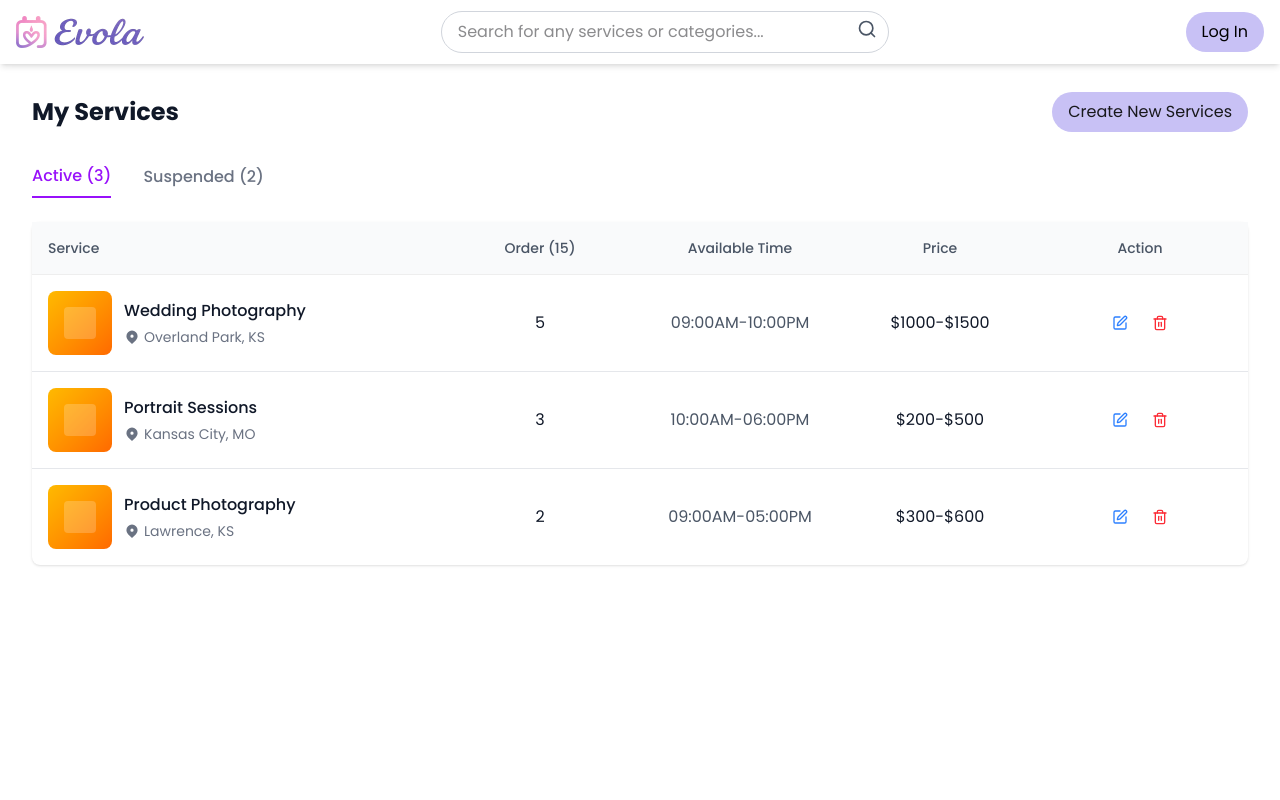
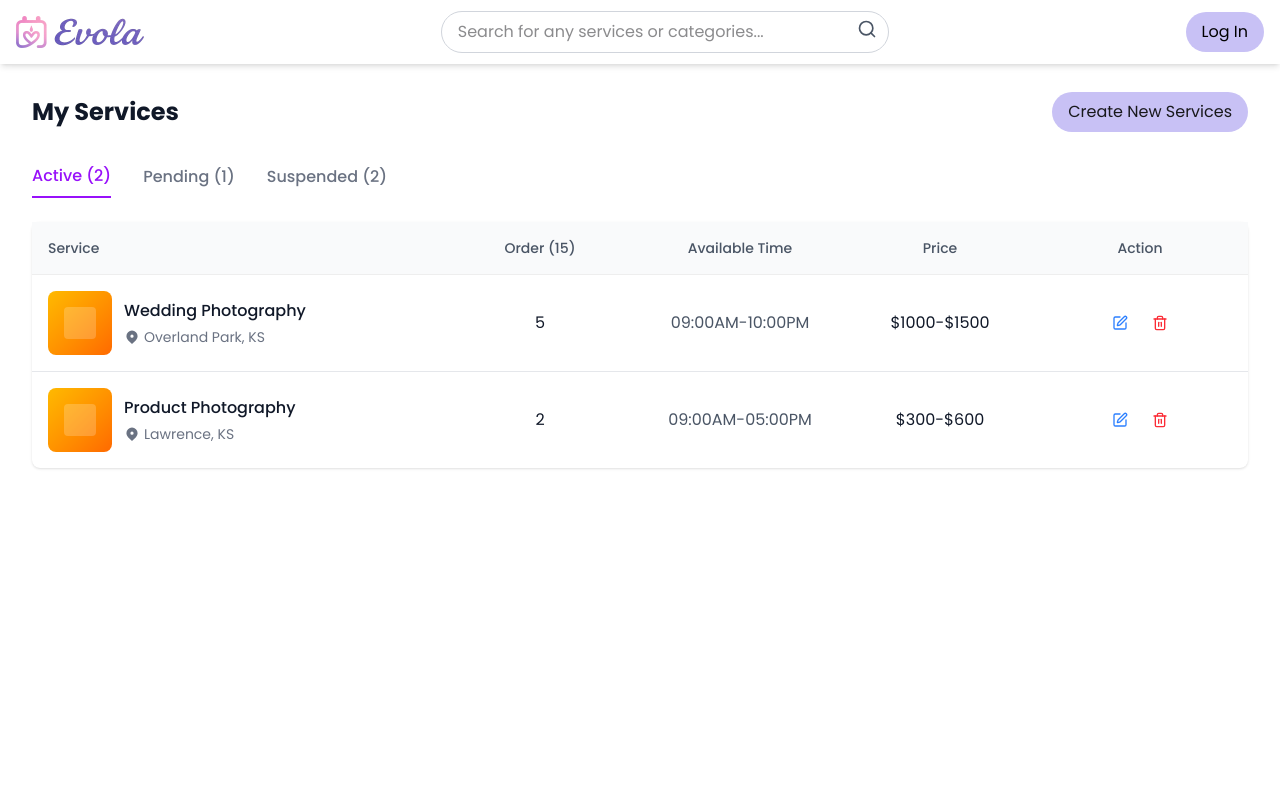
Before and after one commit to hasiburrahmanakash79/Multi-vendor, a React (Vite) app: page /my-services in a window 1280 px wide. Shown: the top 800 px of the page. Built offline with nearby package versions, Linux system fonts and the light colour scheme.

Commit message:
feat: update service status from Active to Pending and add pending services tab in MyServices component

```diff
--- a/index.html
+++ b/index.html
@@ -4,7 +4,7 @@
     <meta charset="UTF-8" />
     <link rel="icon" type="image/svg+xml" href="/icon.png" />
     <meta name="viewport" content="width=device-width, initial-scale=1.0" />
-    <title>Vite + React</title>
+    <title>Multi Vendor</title>
   </head>
   <body>
     <div id="root"></div>
--- a/src/Pages/BuyerPages/MyServices.jsx
+++ b/src/Pages/BuyerPages/MyServices.jsx
@@ -35,7 +35,7 @@ export default function MyServices() {
       orders: 3,
       time: "10:00AM-06:00PM",
       price: "$200-$500",
-      status: "Active",
+      status: "Pending",
       image: "/api/placeholder/80/80",
     },
     {
@@ -81,6 +81,9 @@ export default function MyServices() {
   );
   const activeCount = services.filter(
     (service) => service.status === "Active"
+  ).length;
+  const pendingCount = services.filter(
+    (service) => service.status === "Pending"
   ).length;
   const suspendedCount = services.filter(
     (service) => service.status === "Suspended"
@@ -136,6 +139,16 @@ export default function MyServices() {
             }`}
           >
             Active ({activeCount})
+          </button>
+          <button
+            onClick={() => setActiveTab("Pending")}
+            className={`pb-2 font-medium ${
+              activeTab === "Pending"
+                ? "text-purple-600 border-b-2 border-purple-600"
+                : "text-gray-500 hover:text-gray-700"
+            }`}
+          >
+            Pending ({pendingCount})
           </button>
           <button
             onClick={() => setActiveTab("Suspended")}
```
